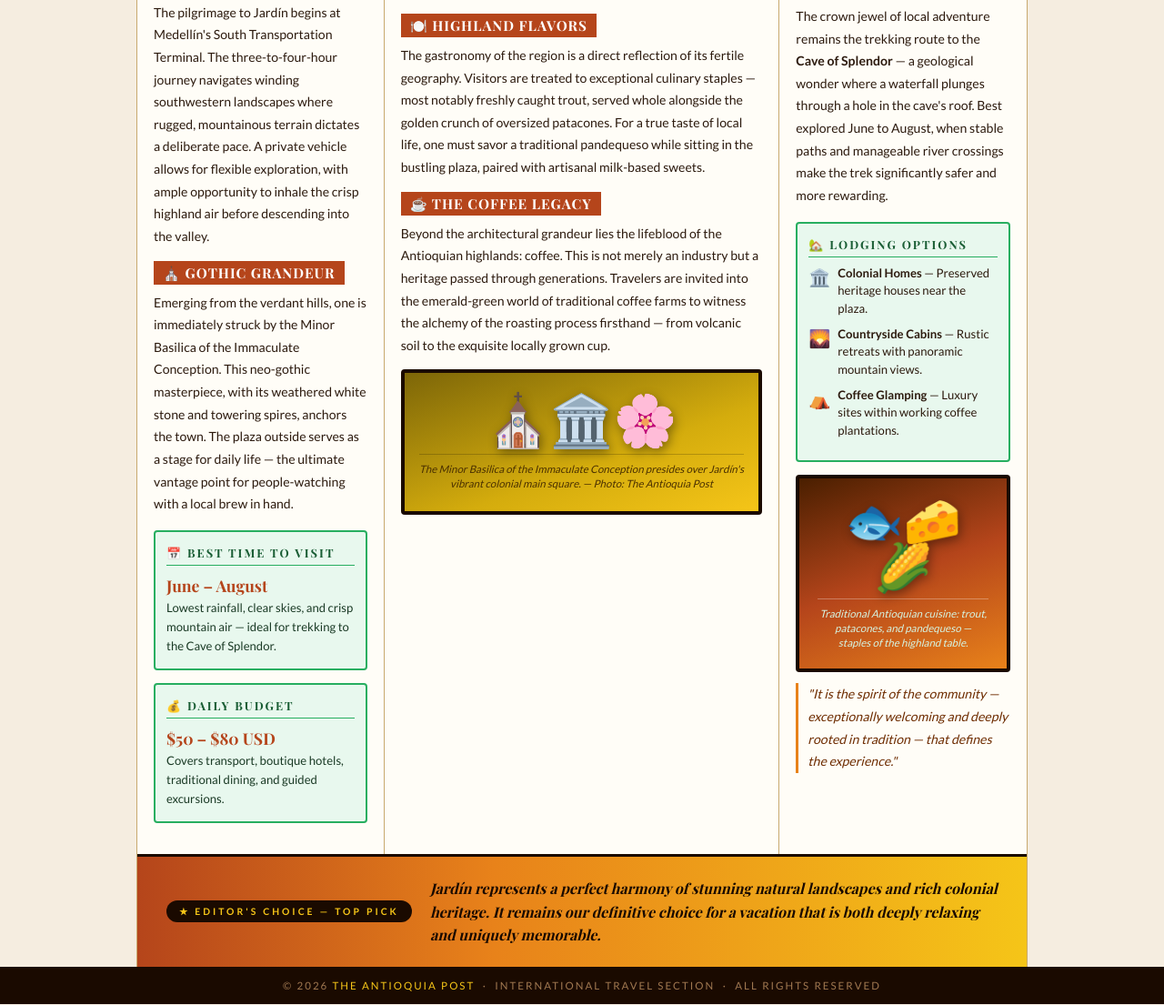
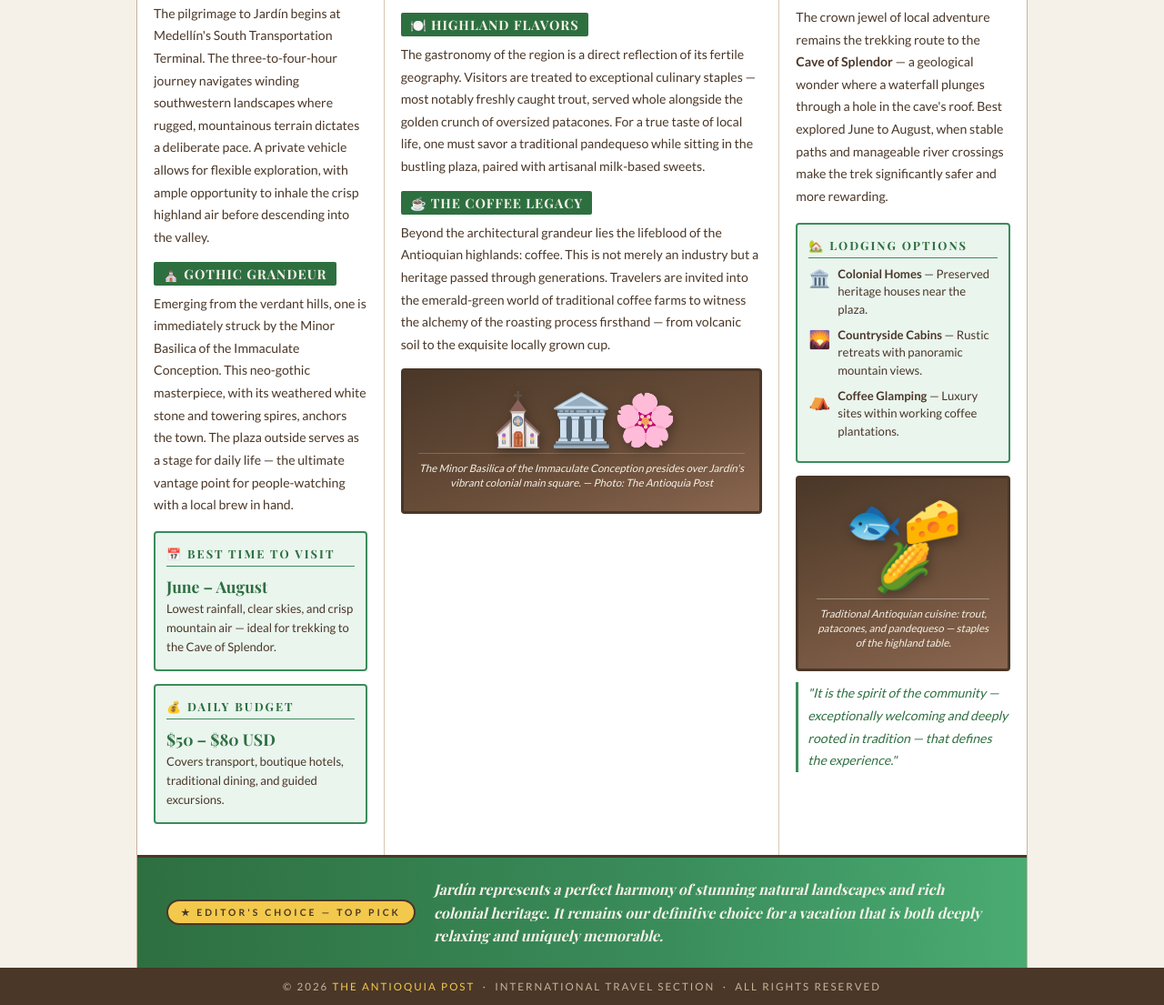
Before and after one commit to AndresBuitrago-IA95/The_Antioquia_Post, a plain HTML site: page index.html in a window 1280 px wide. Shown: the part 820-1925 px from the top of the page at 91% size. Drawn offline with nearby package versions, Linux system fonts and the light colour scheme; a web font is replaced by a local one.

Commit message:
Add files via upload

```diff
--- a/index.html
+++ b/index.html
@@ -6,20 +6,29 @@
   <title>The Antioquia Post — Discovering Jardín</title>
   <link href="https://fonts.googleapis.com/css2?family=UnifrakturMaguntia&family=Playfair+Display:ital,wght@0,700;0,900;1,400;1,700&family=Lato:wght@300;400;700&display=swap" rel="stylesheet"/>
   <style>
+    /*
+      PALETTE (60/25/10/5)
+      60% → #F5F1E8 / #FFFFFF  (crema/blanco — fondos)
+      25% → #2E6F40 / #3A8D5B  (verde — estructura, encabezados)
+      10% → #6B4F3A / #4A3728  (café — detalles elegantes)
+      5%  → #F2C94C / #2D9CDB / #C94C4C / #7ED957  (acento vivo)
+    */
+
     *, *::before, *::after { box-sizing: border-box; margin: 0; padding: 0; }
 
     body {
       font-family: 'Lato', sans-serif;
-      background: #f5ede0;
-      color: #1a0a00;
+      background: #F5F1E8;   /* 60% crema */
+      color: #4A3728;        /* 10% café oscuro */
     }
 
     /* ══════════════════════════════════════
        1. NEWSPAPER NAME (Nameplate)
+       25% verde como color dominante de estructura
     ══════════════════════════════════════ */
     .nameplate {
-      background: linear-gradient(135deg, #b5451b 0%, #e8821a 45%, #f5c518 100%);
-      border-bottom: 5px solid #1a0a00;
+      background: linear-gradient(135deg, #2E6F40 0%, #3A8D5B 60%, #4aab72 100%);
+      border-bottom: 5px solid #4A3728;
       padding: 10px 24px 14px;
       display: flex;
       align-items: center;
@@ -30,23 +39,23 @@
     .nameplate-deco {
       font-size: 1.4rem;
       letter-spacing: 4px;
-      opacity: 0.7;
+      opacity: 0.75;
     }
     .newspaper-name {
       font-family: 'UnifrakturMaguntia', cursive;
       font-size: clamp(2.4rem, 7vw, 4.5rem);
-      color: #fff;
-      text-shadow: 3px 3px 0 rgba(0,0,0,0.3);
+      color: #F5F1E8;
+      text-shadow: 2px 2px 0 rgba(0,0,0,0.25);
       text-align: center;
       flex: 1;
       line-height: 1.1;
     }
 
     /* ══════════════════════════════════════
-       2. SECTION TAG
+       2. SECTION TAG — acento azul (5%)
     ══════════════════════════════════════ */
     .section-tag {
-      background: #27ae60;
+      background: #2D9CDB;
       color: #fff;
       font-family: 'Playfair Display', serif;
       font-size: 0.85rem;
@@ -57,41 +66,41 @@
       border-radius: 4px;
       white-space: nowrap;
       align-self: center;
-      border: 2px solid #1a5e35;
+      border: 2px solid #1a6f9e;
     }
 
     /* ══════════════════════════════════════
-       3. DATELINE BAR
+       3. DATELINE BAR — café oscuro (10%)
     ══════════════════════════════════════ */
     .dateline-bar {
-      background: #1a0a00;
-      color: #f5c518;
+      background: #4A3728;
+      color: #F2C94C;
       text-align: center;
       font-size: 0.72rem;
       font-weight: 700;
       letter-spacing: 4px;
       text-transform: uppercase;
       padding: 6px 20px;
-      border-bottom: 3px double #f5c518;
+      border-bottom: 3px double #F2C94C;
     }
 
     /* ══════════════════════════════════════
-       MAIN WRAPPER
+       MAIN WRAPPER — fondo crema (60%)
     ══════════════════════════════════════ */
     .page {
       max-width: 980px;
       margin: 0 auto;
-      background: #fffdf7;
-      border-left: 1px solid #c8a96e;
-      border-right: 1px solid #c8a96e;
+      background: #FFFFFF;
+      border-left: 1px solid #c5b49a;
+      border-right: 1px solid #c5b49a;
     }
 
     /* ══════════════════════════════════════
-       4. HEADLINE
+       4. HEADLINE — verde como borde (25%)
     ══════════════════════════════════════ */
     .headline-block {
-      background: linear-gradient(180deg, #e8f8ee 0%, #fffdf7 100%);
-      border-bottom: 3px solid #27ae60;
+      background: linear-gradient(180deg, #eaf5ee 0%, #FFFFFF 100%);
+      border-bottom: 4px solid #2E6F40;
       padding: 28px 32px 18px;
       text-align: center;
     }
@@ -100,30 +109,30 @@
       font-size: clamp(2rem, 5.5vw, 3.6rem);
       font-weight: 900;
       line-height: 1.15;
-      color: #1a0a00;
+      color: #2E6F40;        /* verde bosque */
       text-transform: uppercase;
       letter-spacing: 1px;
     }
     .headline em {
-      color: #b5451b;
+      color: #C94C4C;        /* acento rojo terracota (5%) */
       font-style: italic;
       text-transform: none;
     }
 
     /* ══════════════════════════════════════
-       5. DROPHEAD (subheadline)
+       5. DROPHEAD — café medio
     ══════════════════════════════════════ */
     .drophead {
       font-family: 'Playfair Display', serif;
       font-style: italic;
       font-size: clamp(1rem, 2.5vw, 1.35rem);
-      color: #6e2c00;
+      color: #6B4F3A;
       margin-top: 10px;
       line-height: 1.5;
     }
 
     /* ══════════════════════════════════════
-       6. BYLINE
+       6. BYLINE — amarillo acento (5%)
     ══════════════════════════════════════ */
     .byline-bar {
       display: flex;
@@ -131,8 +140,8 @@
       justify-content: center;
       gap: 16px;
       padding: 10px 32px;
-      background: #f5c518;
-      border-bottom: 2px solid #1a0a00;
+      background: #F2C94C;
+      border-bottom: 2px solid #4A3728;
       flex-wrap: wrap;
     }
     .byline-label {
@@ -140,39 +149,39 @@
       font-weight: 700;
       letter-spacing: 3px;
       text-transform: uppercase;
-      color: #6e2c00;
+      color: #4A3728;
     }
     .byline-names {
       font-family: 'Playfair Display', serif;
       font-size: 1rem;
       font-weight: 700;
-      color: #1a0a00;
+      color: #2E6F40;
     }
 
     /* ══════════════════════════════════════
-       BODY LAYOUT — 3 columns newspaper style
+       BODY LAYOUT — 3 columns
     ══════════════════════════════════════ */
     .body-wrap {
       display: grid;
       grid-template-columns: 1fr 1.6fr 1fr;
-      grid-template-rows: auto auto;
       gap: 0;
-      border-bottom: 3px solid #1a0a00;
+      border-bottom: 3px solid #4A3728;
+      background: #FFFFFF;
     }
 
     .col {
       padding: 20px 18px;
-      border-right: 1px solid #c8a96e;
+      border-right: 1px solid #d6c9b5;
     }
     .col:last-child { border-right: none; }
 
     /* ══════════════════════════════════════
-       7. LEAD paragraph
+       7. LEAD — letra capital verde
     ══════════════════════════════════════ */
     .lead-text {
       font-size: 1rem;
       line-height: 1.75;
-      color: #1a0a00;
+      color: #4A3728;
     }
     .lead-text::first-letter {
       font-family: 'Playfair Display', serif;
@@ -181,7 +190,7 @@
       float: left;
       line-height: 0.75;
       margin: 6px 6px 0 0;
-      color: #b5451b;
+      color: #2E6F40;
     }
 
     /* ══════════════════════════════════════
@@ -190,33 +199,33 @@
     .body-text {
       font-size: 0.88rem;
       line-height: 1.75;
-      color: #2c1a0e;
+      color: #4A3728;
     }
     .body-text + .body-text { margin-top: 12px; }
 
+    /* subheads — verde (25%) */
     .col-subhead {
       font-family: 'Playfair Display', serif;
-      font-size: 0.95rem;
+      font-size: 0.9rem;
       font-weight: 700;
       text-transform: uppercase;
       letter-spacing: 1px;
-      color: #fff;
-      background: #b5451b;
+      color: #F5F1E8;
+      background: #2E6F40;
       padding: 3px 10px;
       margin: 14px 0 8px;
       display: inline-block;
+      border-radius: 2px;
     }
 
     /* ══════════════════════════════════════
-       9. PHOTO block (center column)
+       9. PHOTO blocks
     ══════════════════════════════════════ */
     .photo-block {
-      background: linear-gradient(160deg, #145a32 0%, #27ae60 50%, #1e8449 100%);
-      border: 4px solid #1a0a00;
+      background: linear-gradient(160deg, #2E6F40 0%, #3A8D5B 55%, #7ED957 100%);
+      border: 3px solid #4A3728;
       border-radius: 4px;
       margin: 14px 0 10px;
-      overflow: hidden;
-      position: relative;
       min-height: 220px;
       display: flex;
       flex-direction: column;
@@ -228,26 +237,25 @@
     .photo-scene {
       font-size: 5rem;
       line-height: 1;
-      filter: drop-shadow(2px 4px 6px rgba(0,0,0,0.4));
+      filter: drop-shadow(2px 4px 6px rgba(0,0,0,0.3));
     }
     .photo-caption {
       font-size: 0.72rem;
       font-style: italic;
-      color: #d5f5e3;
+      color: #F5F1E8;
       margin-top: 10px;
       line-height: 1.4;
-      border-top: 1px solid rgba(255,255,255,0.3);
+      border-top: 1px solid rgba(255,255,255,0.35);
       padding-top: 8px;
       width: 100%;
     }
 
-    /* second photo */
+    /* second photo — café (10%) */
     .photo-block-2 {
-      background: linear-gradient(160deg, #7d6608 0%, #d4ac0d 60%, #f5c518 100%);
-      border: 4px solid #1a0a00;
+      background: linear-gradient(160deg, #4A3728 0%, #6B4F3A 60%, #8a6650 100%);
+      border: 3px solid #4A3728;
       border-radius: 4px;
       margin: 14px 0 10px;
-      overflow: hidden;
       min-height: 160px;
       display: flex;
       flex-direction: column;
@@ -257,14 +265,14 @@
       padding: 16px;
     }
     .photo-block-2 .photo-scene { font-size: 3.5rem; }
-    .photo-block-2 .photo-caption { color: #4a3000; border-top-color: rgba(0,0,0,0.2); }
+    .photo-block-2 .photo-caption { color: #F5F1E8; border-top-color: rgba(255,255,255,0.2); }
 
     /* ══════════════════════════════════════
-       INFO SIDEBAR BOX
+       INFO SIDEBAR BOX — verde claro (25%)
     ══════════════════════════════════════ */
     .sidebar-box {
-      background: #e8f8ee;
-      border: 2px solid #27ae60;
+      background: #eaf5ee;
+      border: 2px solid #3A8D5B;
       border-radius: 4px;
       padding: 14px 12px;
       margin-bottom: 14px;
@@ -275,24 +283,23 @@
       font-weight: 700;
       text-transform: uppercase;
       letter-spacing: 2px;
-      color: #1a5e35;
-      border-bottom: 1px solid #27ae60;
+      color: #2E6F40;
+      border-bottom: 1px solid #3A8D5B;
       padding-bottom: 5px;
       margin-bottom: 8px;
     }
     .sidebar-box p {
       font-size: 0.82rem;
       line-height: 1.6;
-      color: #1a3a25;
+      color: #4A3728;
     }
     .sidebar-box .highlight {
       font-family: 'Playfair Display', serif;
       font-size: 1.1rem;
       font-weight: 700;
-      color: #b5451b;
+      color: #2E6F40;
     }
 
-    /* lodging sidebar */
     .lodge-item {
       display: flex;
       align-items: flex-start;
@@ -300,15 +307,15 @@
       margin-bottom: 8px;
       font-size: 0.82rem;
       line-height: 1.5;
-      color: #2c1a0e;
+      color: #4A3728;
     }
     .lodge-item .li { font-size: 1.2rem; flex-shrink: 0; }
 
     /* ══════════════════════════════════════
-       EDITOR'S CHOICE BANNER (full width)
+       EDITOR'S CHOICE — verde + amarillo acento
     ══════════════════════════════════════ */
     .editors-choice {
-      background: linear-gradient(90deg, #b5451b 0%, #e8821a 40%, #f5c518 100%);
+      background: linear-gradient(90deg, #2E6F40 0%, #3A8D5B 60%, #4aab72 100%);
       padding: 22px 32px;
       display: flex;
       align-items: center;
@@ -316,8 +323,8 @@
       flex-wrap: wrap;
     }
     .ec-badge {
-      background: #1a0a00;
-      color: #f5c518;
+      background: #F2C94C;
+      color: #4A3728;
       font-size: 0.65rem;
       font-weight: 700;
       letter-spacing: 3px;
@@ -326,36 +333,34 @@
       border-radius: 20px;
       white-space: nowrap;
       flex-shrink: 0;
+      border: 2px solid #4A3728;
     }
     .ec-text {
       font-family: 'Playfair Display', serif;
       font-style: italic;
       font-size: 1rem;
-      color: #1a0a00;
+      color: #F5F1E8;
       line-height: 1.6;
       flex: 1;
     }
 
     /* ══════════════════════════════════════
-       FOOTER
+       FOOTER — café oscuro (10%)
     ══════════════════════════════════════ */
     footer {
-      background: #1a0a00;
-      color: #a07850;
+      background: #4A3728;
+      color: #c5b49a;
       text-align: center;
       padding: 14px 20px;
       font-size: 0.72rem;
       letter-spacing: 2px;
       text-transform: uppercase;
     }
-    footer span { color: #f5c518; }
+    footer span { color: #F2C94C; }
 
-    /* ══════════════════════════════════════
-       RESPONSIVE
-    ══════════════════════════════════════ */
     @media (max-width: 680px) {
       .body-wrap { grid-template-columns: 1fr; }
-      .col { border-right: none; border-bottom: 1px solid #c8a96e; }
+      .col { border-right: none; border-bottom: 1px solid #d6c9b5; }
       .nameplate { justify-content: center; }
       .nameplate-deco { display: none; }
     }
@@ -368,7 +373,7 @@
     <div class="nameplate-deco">☕ 🌿 🌺 🦜</div>
     <div class="newspaper-name">The Antioquia Post</div>
     <!-- ② SECTION -->
-    <div class="section-tag">🌍 International Travel</div>
+    <div class="section-tag">🌍 National Travel</div>
   </div>
 
   <!-- ③ DATELINE -->
@@ -459,12 +464,12 @@
         </div>
 
         <!-- PHOTO 3 -->
-        <div class="photo-block" style="min-height:160px; background: linear-gradient(160deg,#4a1f00,#b5451b,#e8821a);">
+        <div class="photo-block" style="min-height:160px; background: linear-gradient(160deg,#4A3728,#6B4F3A,#8a6650);">
           <div class="photo-scene" style="font-size:3.2rem;">🐟🧀🌽</div>
           <div class="photo-caption">Traditional Antioquian cuisine: trout, patacones, and pandequeso — staples of the highland table.</div>
         </div>
 
-        <p class="body-text" style="margin-top:12px; font-style:italic; color:#6e2c00; border-left:3px solid #e8821a; padding-left:10px;">"It is the spirit of the community — exceptionally welcoming and deeply rooted in tradition — that defines the experience."</p>
+        <p class="body-text" style="margin-top:12px; font-style:italic; color:#2E6F40; border-left:3px solid #3A8D5B; padding-left:10px;">"It is the spirit of the community — exceptionally welcoming and deeply rooted in tradition — that defines the experience."</p>
 
       </div>
 
```
